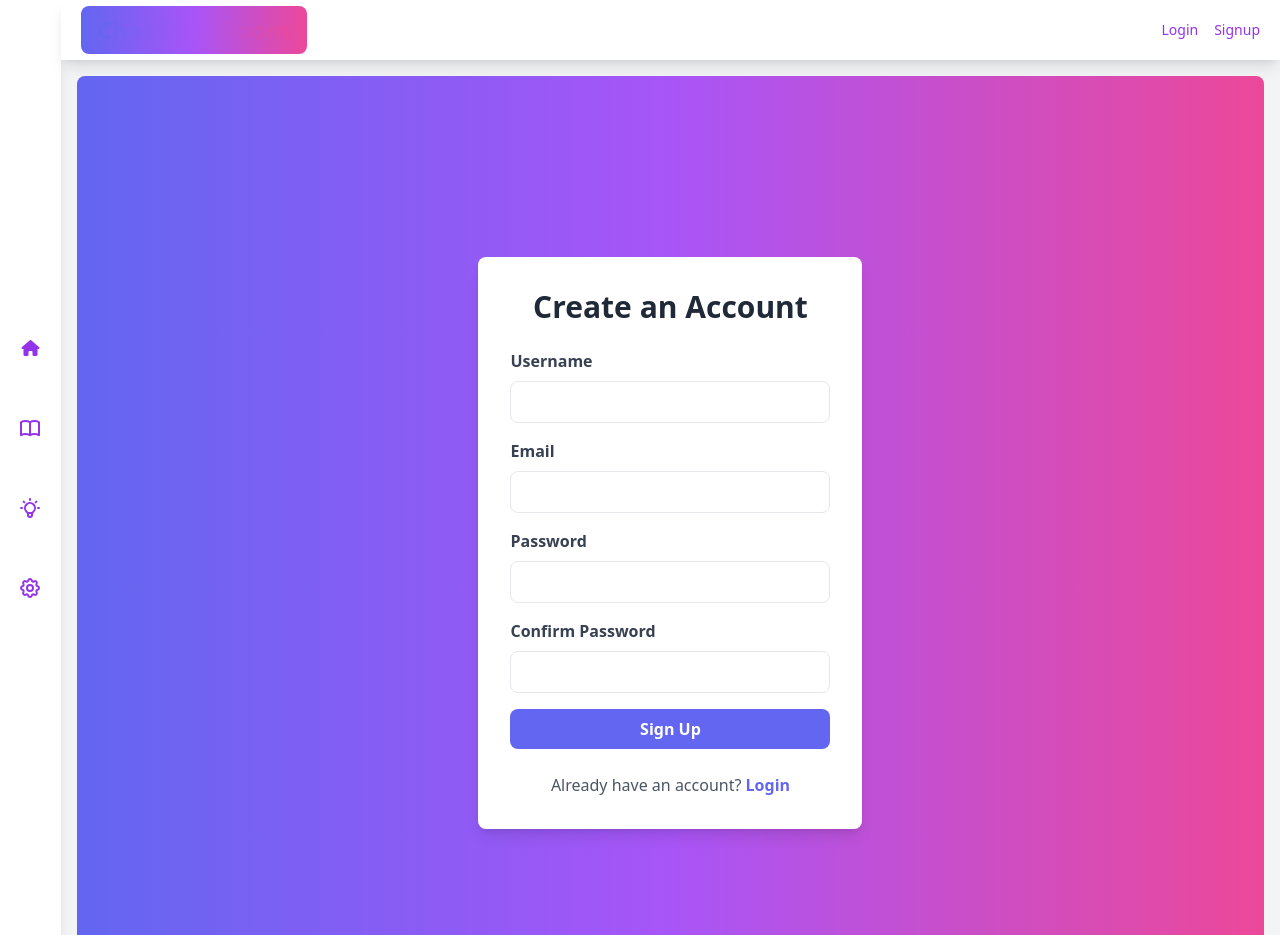
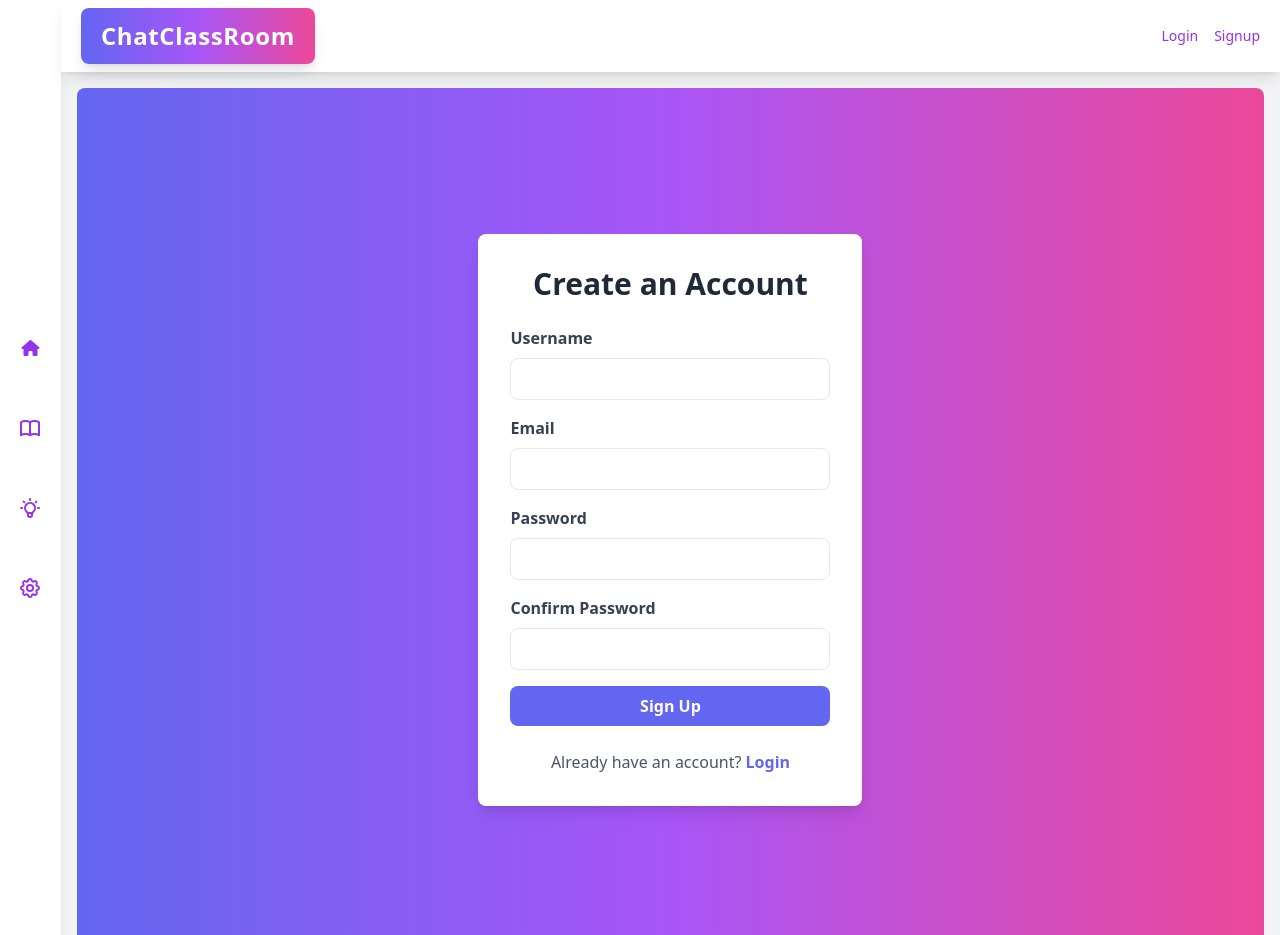
Before and after one commit to llSiddharthll/ChatClassRoom, a Django app: page /signup/ in a window 1280 px wide. Run offline with Django 5.2, Linux system fonts and the light colour scheme; some libraries are stand-ins or nearby versions.

Commit message:
ready to rock

```diff
--- a/main/templates/base.html
+++ b/main/templates/base.html
@@ -57,13 +57,13 @@
 
         <div class="w-full h-full flex flex-col justify-between">
             <!-- Header -->
-            <header class="h-16 w-full flex items-center relative justify-between px-5 space-x-10 bg-white shadow-lg">
+            <header class="h-18 py-2 w-full flex items-center relative justify-between px-5 space-x-10 bg-white shadow-lg">
 
                 <!-- Logo -->
-                <a href="{% url 'home' %}" class="flex items-center space-x-2 py-2 px-4 bg-gradient-to-r from-indigo-500 via-purple-500 to-pink-500 rounded-lg transform transition duration-300 hover:scale-105">
+                <a href="{% url 'home' %}" class="flex items-center space-x-3 py-3 px-5 bg-gradient-to-r from-indigo-500 via-purple-500 to-pink-500 rounded-lg shadow-lg transform transition duration-300 hover:scale-105 hover:shadow-xl">
                     <!-- Logo Text -->
-                    <span class="text-2xl font-extrabold text-transparent bg-clip-text bg-gradient-to-r from-indigo-500 via-purple-500 to-pink-500 tracking-wide">
-                        ChatClassRoom</span>
+                    <span class="text-2xl font-extrabold text-white tracking-wide">
+                        ChatClassRoom
                     </span>
                 </a>
 
@@ -106,7 +106,6 @@
                 </div>
             </main>
         </div>
-
     </div>
 
 
--- a/main/templates/login.html
+++ b/main/templates/login.html
@@ -2,7 +2,7 @@
 {% load static %}
 {% block content %}
 
-<section class="bg-gradient-to-r from-indigo-500 via-purple-500 to-pink-500 min-h-screen flex items-center justify-center">
+<section class="bg-gradient-to-r from-indigo-500 via-purple-500 to-pink-500 h-full flex items-center justify-center">
     <div class="bg-white p-8 rounded-lg shadow-lg w-full max-w-sm">
         <h2 class="text-3xl font-bold text-center text-gray-800 mb-6">Welcome Back</h2>
         <form id="login-form">
--- a/main/templates/signup.html
+++ b/main/templates/signup.html
@@ -2,7 +2,7 @@
 {% load static %}
 {% block content %}
 
-<section class="bg-gradient-to-r from-indigo-500 via-purple-500 to-pink-500 min-h-screen flex items-center justify-center">
+<section class="bg-gradient-to-r from-indigo-500 via-purple-500 to-pink-500 h-full flex items-center justify-center">
     <div class="bg-white p-8 rounded-lg shadow-lg w-full max-w-sm">
         <h2 class="text-3xl font-bold text-center text-gray-800 mb-6">Create an Account</h2>
         <form id="signup-form">
```
